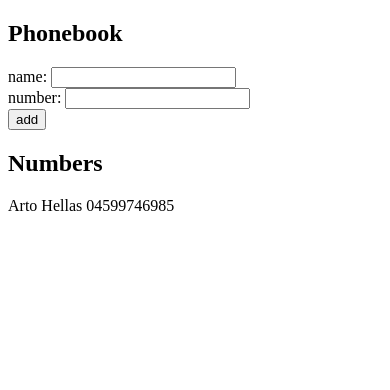
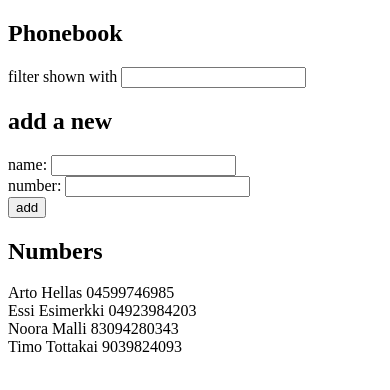
Before and after one commit to giulia-lir/HelsinkiUni_FullStackCourse, a React (Vite) app in the folder part2/phonebook/: page / in a window 390 px wide. Shown: the top 390 px of the page. Built offline with nearby package versions, Linux system fonts and the light colour scheme.

Commit message:
Phonebook part 2.9 WIP, add id to persons

```diff
--- a/part2/phonebook/src/App.jsx
+++ b/part2/phonebook/src/App.jsx
@@ -3,12 +3,29 @@ import { useState } from 'react'
 const App = () => {
   const [persons, setPersons] = useState([
     {
+      id: 1,
       name: 'Arto Hellas',
       phone: '04599746985',
+    },
+    {
+      id: 2,
+      name: 'Essi Esimerkki',
+      phone: '04923984203',
+    },
+    {
+      id: 3,
+      name: 'Noora Malli',
+      phone: '83094280343'
+    },
+    {
+      id: 4,
+      name: 'Timo Tottakai',
+      phone: '9039824093'
     }
   ])
 
-  const [newPerson, setNewPerson] = useState({ name: '', phone: '' })
+  const [newPerson, setNewPerson] = useState({ id: null, name: '', phone: '' })
+  const [searchInput, setSearchInput] = useState('')
 
   const handleInputChange = (event) => {
     const { name, value } = event.target;
@@ -22,17 +39,28 @@ const App = () => {
 
     if (isDuplicate) {
       alert(`${newPerson.name} is already added to phonebook.`);
-      setNewPerson({ name: '', phone: '' });
+      setNewPerson({ id: null, name: '', phone: '' });
       return;
     }
 
-    setPersons([...persons, newPerson]);
-    setNewPerson({ name: '', phone: '' });
+    const maxId = persons.reduce((max, person) => (person.id > max ? person.id : max), 0);
+    const newId = maxId + 1;
+
+    const newPersonWithId = { ...newPerson, id: newId };
+
+    setPersons([...persons, newPersonWithId]);
+    setNewPerson({ id: null, name: '', phone: '' });
   };
 
+  const handleSearchInput = (event) => {
+    console.log(event.target.value)
+  }
+  console.log(persons)
   return (
     <div>
       <h2>Phonebook</h2>
+      filter shown with <input onChange={handleSearchInput} />
+      <h2>add a new</h2>
       <form onSubmit={addNewNumber}>
         <div>
         name: <input name="name" value={newPerson.name} onChange={handleInputChange} />
@@ -45,7 +73,7 @@ const App = () => {
         </div>
       </form>
       <h2>Numbers</h2>
-      <div>{persons.map(person => <div key={person.name}>{person.name} {person.phone}</div>)}</div>
+      <div>{persons.map(person => <div key={person.id}>{person.name} {person.phone}</div>)}</div>
     </div>
   )
 }
```
